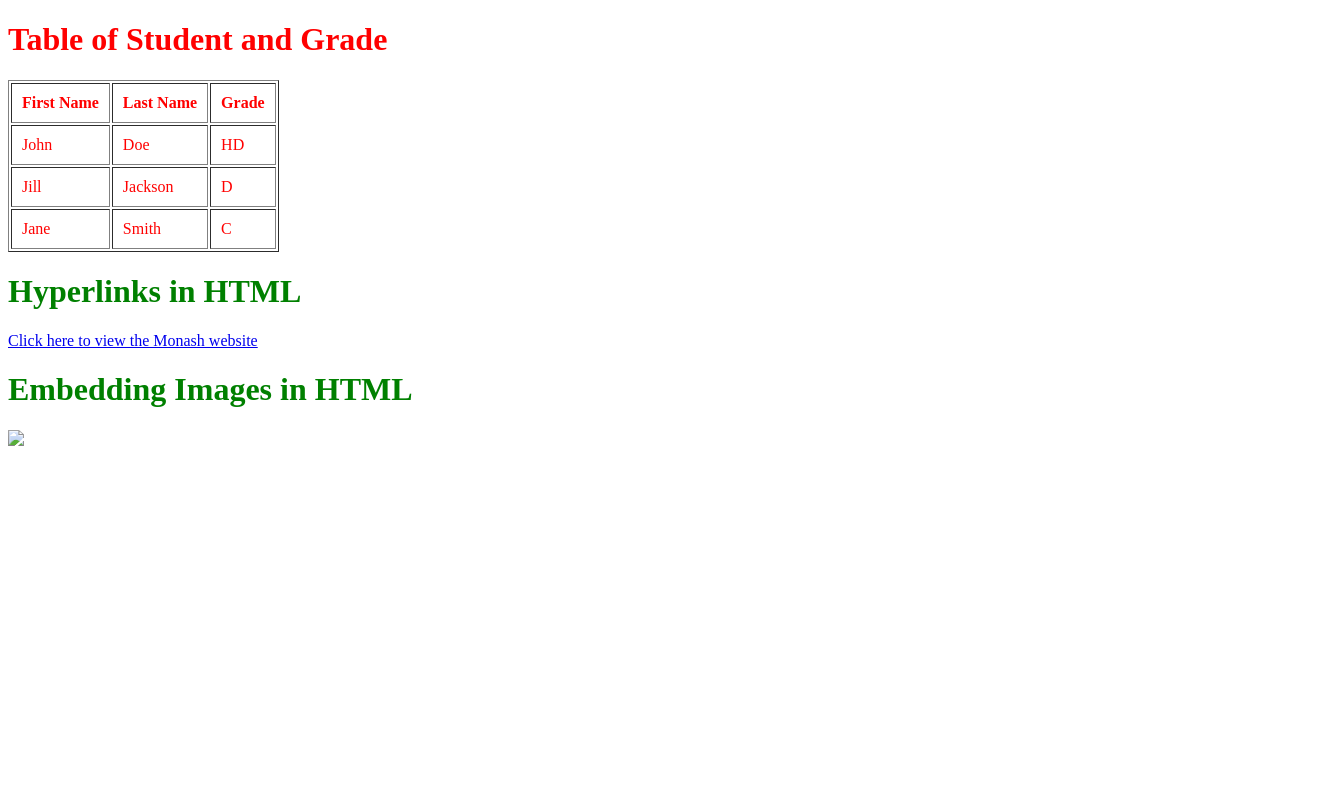
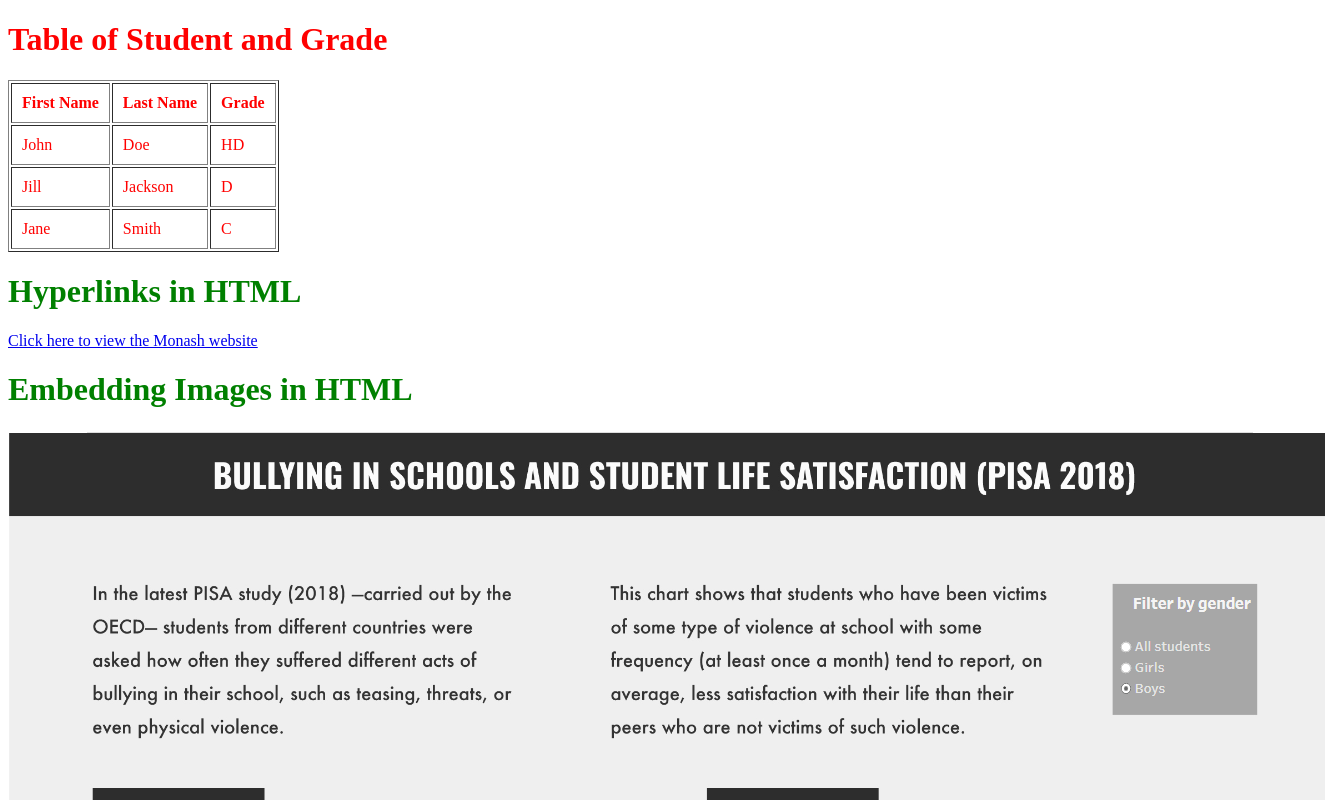
Before and after one commit to ac3088/FIT3179, a plain HTML site: page week4/index.html in a window 1280 px wide. Shown: the top 800 px of the page, 1325 px wide, since content can reach past the window. Drawn offline with Linux system fonts and the light colour scheme.

Commit message:
Added img file to week4 lab

```diff
--- a/week4/index.html
+++ b/week4/index.html
@@ -38,7 +38,7 @@
             <a href="https://www.monash.edu/">Click here to view the Monash website</a>
 
             <h1>Embedding Images in HTML</h2>
-            <img src="most innovative carmakers.png" />
+            <img src="bullied students vis.png" />
         </div>
     </body>
 </html>
```
Also changed, not shown: week4/bullied students vis.png (added).
